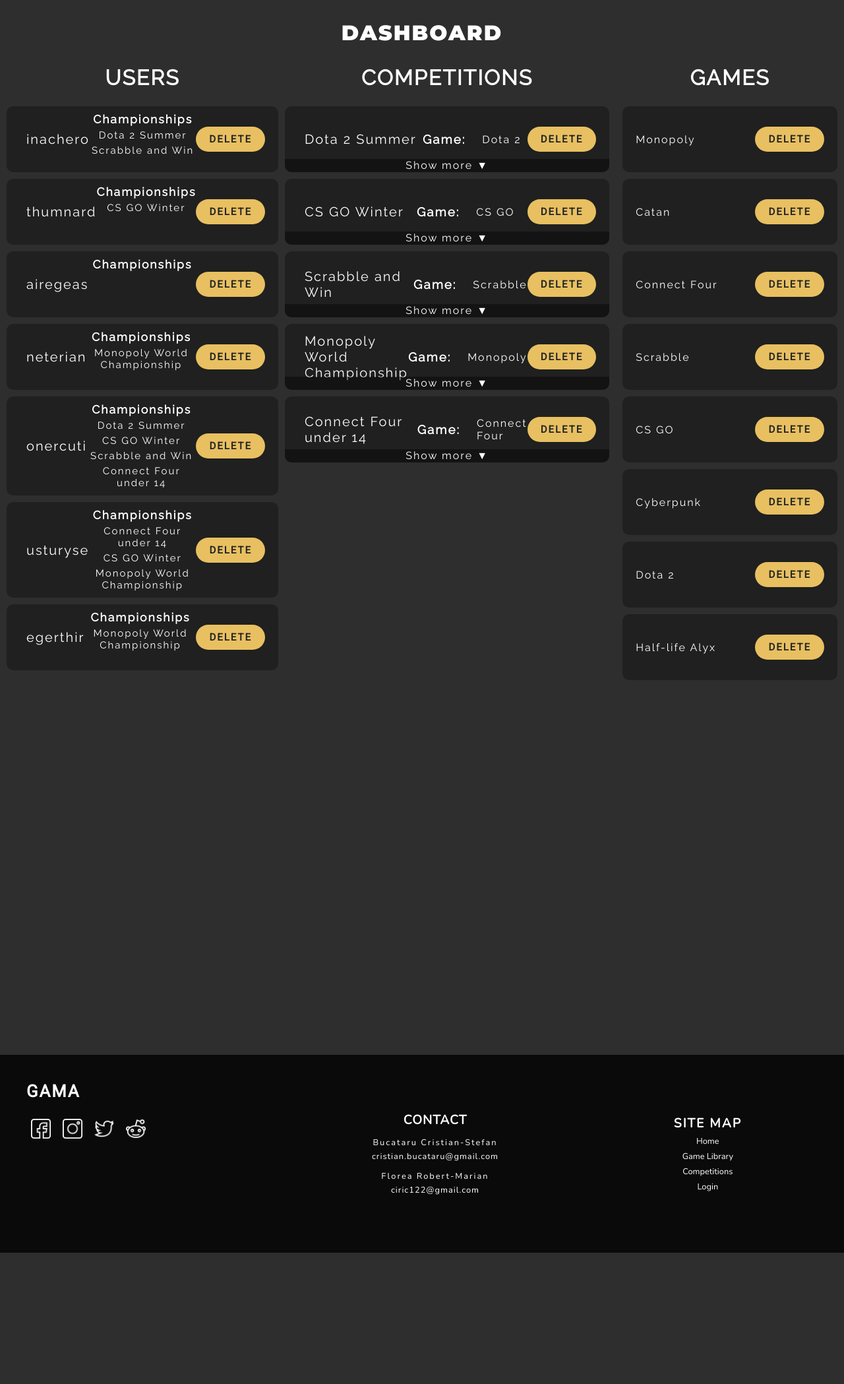
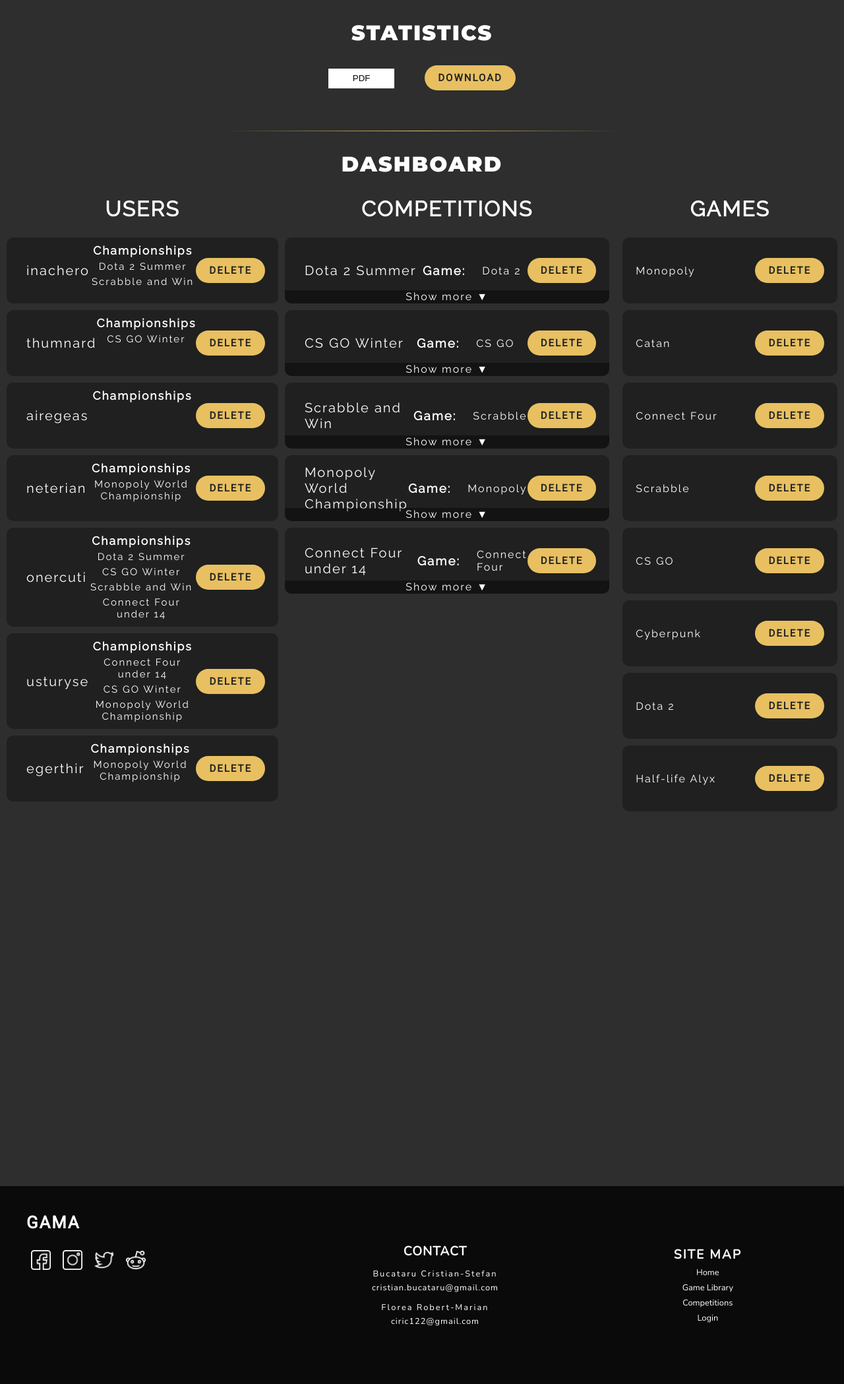
Before and after one commit to cristibctr/GaMa_TW, a PHP site: page /Dashboard/Dashboard.html in a window 1280 px wide. Shown: the part 70-2168 px from the top of the page at 66% size. Before the commit the page ends 1969 px from the top, so only its background shows below. Run offline with PHP 8.4, Linux system fonts and the light colour scheme.

Commit message:
added statistics download

```diff
--- a/Create/styleCreate.css
+++ b/Create/styleCreate.css
@@ -110,7 +110,7 @@
     letter-spacing: 2px;
     font-size: 20px;
 }
-.name{
+.base .name{
       color:rgb(232, 192, 97);
     font-family: 'Raleway';
 
--- a/Dashboard/Dashboard.css
+++ b/Dashboard/Dashboard.css
@@ -140,3 +140,53 @@ body > h1{
 .card .game-name{
     margin-left: 20px;
 }
+.statistics{
+    position: relative;
+    height: 100px;
+    width: 100%;
+    background-color: rgba(45, 46, 45, 1);
+    display: flex;
+    justify-content: center;
+    color: white;
+    font-family: Raleway;
+    letter-spacing: 2px;
+}
+.statistics::after{
+    position: absolute;
+    content:'';
+    width: 600px;
+    background: linear-gradient(129deg, rgba(232,192,97,0) 0%, rgba(232,192,97,1) 50%, rgba(232,192,97,0) 100%);
+    height: 1px;
+    bottom: 0px;
+    left: calc(50% - 300px);
+}
+.statistics select{
+    width: 100px;
+    height: 30px;
+    text-align: center;
+    position: relative;
+    background-color: white;
+    appearance: none;
+    border: none;
+}
+.statistics option{
+    border: none;
+}
+.statistics button{
+    margin-left: 40px;
+    padding: 10px 20px 10px 20px;
+    border: none;
+    font-family: Roboto;
+    background-color: rgb(232, 192, 97);
+    border-radius: 20px;
+    font-weight: 900;
+    color: rgb(37, 37, 37);
+    letter-spacing: 2px;
+    font-size: 15px;
+}
+.statistics button:hover{
+    cursor: pointer;
+}
+.statistics button:active{
+    background-color: rgba(232, 192, 97, 0.5);
+}
--- a/Dashboard/Dashboard.html
+++ b/Dashboard/Dashboard.html
@@ -24,6 +24,18 @@
                 </ul>
             </nav>
         </header>
+        <h1>STATISTICS</h1>
+        <div class="statistics">
+            <form method="get" action="download.php">
+                <select id="format" name="format">
+                    <option value="pdf" selected>PDF</option>
+                    <option value="csv">CSV</option>
+                    <option value="docbook">DocBook</option>
+                    <option value="minimal">Minimal</option>
+                </select>
+                <button type="submit">DOWNLOAD</button>
+             </form>
+        </div>
         <h1>DASHBOARD</h1>
         <div class="dashboard">
             <div class="users">
@@ -297,6 +309,7 @@
                 </div>
             </div>
         </div>
+
         <script>
             function showInfo(moreInfo){
                 var parent = moreInfo.parentElement.parentElement;
--- a/Games_Library/Games_List.css
+++ b/Games_Library/Games_List.css
@@ -66,7 +66,9 @@
     border-bottom: 1px rgb(232, 192, 97) solid;
     transition: 0.4s;
 }
-
+.search input:focus{
+    width: 50%;
+}
 .filter form > div:not(:last-child){
     border-right: 2px rgba(0, 0, 0, .5) solid;
 }
```
Also changed, not shown: Create/ccreate.html (+6 -3 lines).
